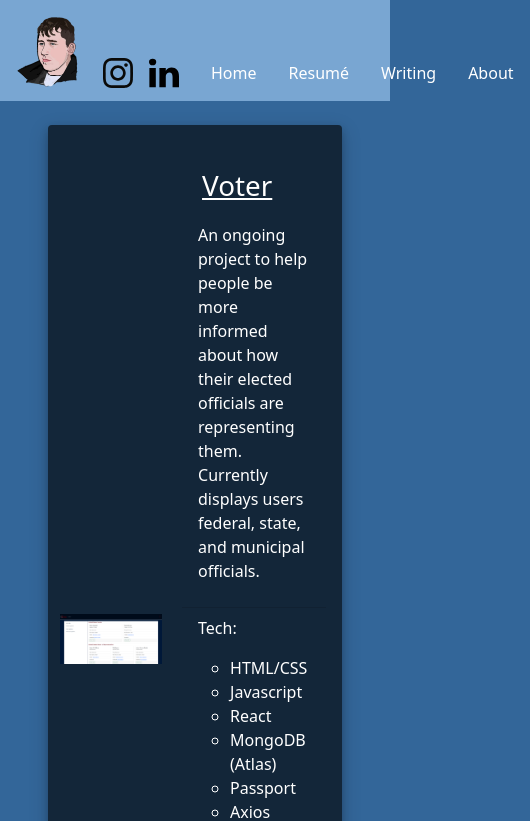
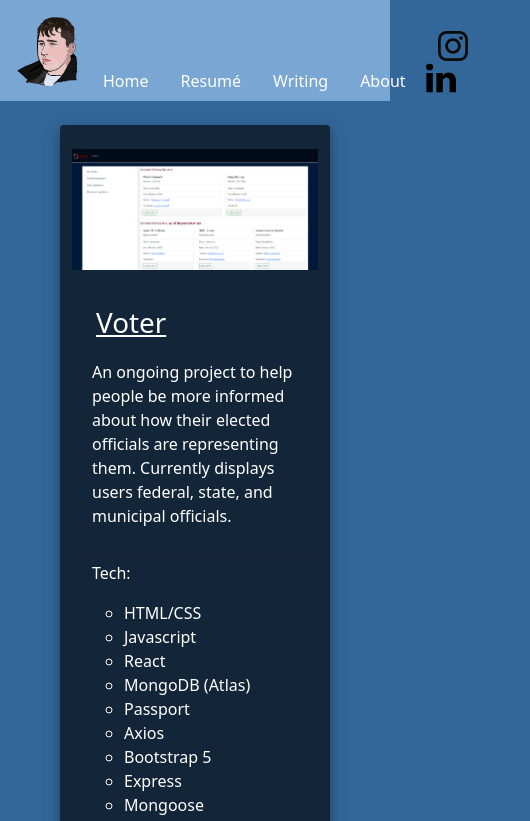
Before and after one commit to dustin-lamarr/react-portfolio, a React (Create React App) app in the folder client/: page /code in a window 390 px wide. Shown: the top 821 px of the page, 530 px wide, since content can reach past the window. Built offline with nearby package versions, Linux system fonts and the light colour scheme.

Commit message:
Formatted for mobile

```diff
--- a/client/src/components/Container/index.js
+++ b/client/src/components/Container/index.js
@@ -4,7 +4,7 @@ import React from "react";
 function Container({ children }) {
 
   return (
-    <div className="container-fluid p-0" id="">
+    <div className="container-fluid min-vw-100" id="">
       { children }
       </div>
 
--- a/client/src/components/InfoCard/index.js
+++ b/client/src/components/InfoCard/index.js
@@ -16,10 +16,10 @@ function InfoCard({ id, img, section, href, summary, children, github, alt }) {
         style={styles.listBody}
       >
         <div className="row">
-          <div className="col p-2 align-self-center">
+          <div className="col-sm p-2 align-self-center">
             <img className="img-fluid" src={img} alt={alt}></img>
           </div>
-          <div className="col pt-3 align-self-start">
+          <div className="col-sm pt-3 align-self-start">
             <ul className="list-group list-group-flush">
               <li className="list-group-item border-0" style={styles.listBody}>
               <a
--- a/client/src/components/TopNav/index.js
+++ b/client/src/components/TopNav/index.js
@@ -2,51 +2,69 @@ import React from "react";
 import "./style.css";
 
 function TopNav({ page }) {
-
   return (
-    <nav className="navbar nav-bg">
+    <nav className="navbar nav-bg px-0">
       <div className="container-fluid">
         <div className="d-flex flex-row align-items-end g-0">
           <div className="d-inline-flex flex-column">
-        <a className="navbar-brand" href="/" alt="deezus">
+            <a className="navbar-brand m-0" href="/" alt="deezus">
               <img src="/images/deez.png" alt="" height="75" width="75"></img>
             </a>
           </div>
-            <div className="d-inline-flex flex-column p-0">
-          <a className="navbar-brand mr-1" href="https://www.instagram.com/prodigal_punk/">
-            <img src="/images/ig.svg" alt="instagram logo" height="30" width="30" />
-          </a>
-          </div>
-          <div className="d-inline-flex flex-column p-0">
-          <a className="navbar-brand" href="https://www.linkedin.com/in/dustinlamarr/">
-            <img src="/images/li.svg" alt="linkedin logo" height="30" width="30" />
-          </a>
-          </div>
-          <div className="d-flex flex-column align-items-end">
-          <div className="d-inline-flex flex-row align-items-end">
-            {page === "home" &&
-            (
-              <span className="navbar-text fw-bolder" style={{color: "#132639"}}>Dustin LaMarr | Full Stack Developer | dustin.lamarr@gmail.com</span>
+
+          <div className="d-flex flex-column">
+            <div className="d-inline-flex flex-row">
+              {page === "home" && (
+                 <ul className="navbar-nav list-group-flush list-group-horizontal">
+                 <li className="nav-item list-group-item border-0 bg-transparent p-0">
+                <span
+                  className="navbar-text"
+                  style={{ color: "white" }}
+                >
+                  Dustin LaMarr | Full Stack Developer | <a className="link-light" href="mailto:dustin.lamarr@gmail.com">dustin.lamarr@gmail.com</a>
+                </span>
+                </li>
+                </ul>
               )}
               {page === "code" && (
                 <ul className="navbar-nav list-group-flush list-group-horizontal align-items-end  ml-auto">
-              <li className="nav-item list-group-item border-0 bg-transparent pb-0" >
-                <a className="nav-link" aria-current="page" href="/" id="nav-li">
+                  <li className="nav-item list-group-item border-0 bg-transparent pb-0">
+                    <a
+                      className="nav-link py-0"
+                      aria-current="page"
+                      href="/"
+                      id="nav-li"
+                    >
                       Home
                     </a>
                   </li>
                   <li className="nav-item list-group-item border-0 bg-transparent pb-0">
-                <a className="nav-link" aria-current="page" href="/resume" id="nav-li">
+                    <a
+                      className="nav-link py-0"
+                      aria-current="page"
+                      href="/resume"
+                      id="nav-li"
+                    >
                       Resumé
                     </a>
                   </li>
                   <li className="nav-item list-group-item border-0 bg-transparent pb-0">
-                <a className="nav-link" aria-current="page" href="/writing" id="nav-li">
+                    <a
+                      className="nav-link py-0"
+                      aria-current="page"
+                      href="/writing"
+                      id="nav-li"
+                    >
                       Writing
                     </a>
                   </li>
                   <li className="nav-item list-group-item border-0 bg-transparent pb-0">
-                <a className="nav-link" aria-current="page" href="/about" id="nav-li">
+                    <a
+                      className="nav-link py-0"
+                      aria-current="page"
+                      href="/about"
+                      id="nav-li"
+                    >
                       About
                     </a>
                   </li>
@@ -54,23 +72,43 @@ function TopNav({ page }) {
               )}
               {page === "resume" && (
                 <ul className="navbar-nav list-group-flush list-group-horizontal align-items-end">
-              <li className="nav-item list-group-item border-0 bg-transparent pb-0" >
-                <a className="nav-link" aria-current="page" href="/" id="nav-li">
+                  <li className="nav-item list-group-item border-0 bg-transparent pb-0">
+                    <a
+                      className="nav-link py-0"
+                      aria-current="page"
+                      href="/"
+                      id="nav-li"
+                    >
                       Home
                     </a>
                   </li>
                   <li className="nav-item list-group-item border-0 bg-transparent pb-0">
-                <a className="nav-link" aria-current="page" href="/code" id="nav-li">
+                    <a
+                      className="nav-link py-0"
+                      aria-current="page"
+                      href="/code"
+                      id="nav-li"
+                    >
                       Code
                     </a>
                   </li>
                   <li className="nav-item list-group-item border-0 bg-transparent pb-0">
-                <a className="nav-link" aria-current="page" href="/writing" id="nav-li">
+                    <a
+                      className="nav-link py-0"
+                      aria-current="page"
+                      href="/writing"
+                      id="nav-li"
+                    >
                       Writing
                     </a>
                   </li>
                   <li className="nav-item list-group-item border-0 bg-transparent pb-0">
-                <a className="nav-link" aria-current="page" href="/about" id="nav-li">
+                    <a
+                      className="nav-link py-0"
+                      aria-current="page"
+                      href="/about"
+                      id="nav-li"
+                    >
                       About
                     </a>
                   </li>
@@ -78,23 +116,43 @@ function TopNav({ page }) {
               )}
               {page === "writing" && (
                 <ul className="navbar-nav list-group-flush list-group-horizontal align-items-end">
-              <li className="nav-item list-group-item border-0 bg-transparent pb-0" >
-                <a className="nav-link" aria-current="page" href="/" id="nav-li">
+                  <li className="nav-item list-group-item border-0 bg-transparent pb-0">
+                    <a
+                      className="nav-link py-0"
+                      aria-current="page"
+                      href="/"
+                      id="nav-li"
+                    >
                       Home
                     </a>
                   </li>
                   <li className="nav-item list-group-item border-0 bg-transparent pb-0">
-                <a className="nav-link" aria-current="page" href="/code" id="nav-li">
+                    <a
+                      className="nav-link py-0"
+                      aria-current="page"
+                      href="/code"
+                      id="nav-li"
+                    >
                       Code
                     </a>
                   </li>
                   <li className="nav-item list-group-item border-0 bg-transparent pb-0">
-                <a className="nav-link" aria-current="page" href="/resume" id="nav-li">
+                    <a
+                      className="nav-link py-0"
+                      aria-current="page"
+                      href="/resume"
+                      id="nav-li"
+                    >
                       Resumé
                     </a>
                   </li>
                   <li className="nav-item list-group-item border-0 bg-transparent pb-0">
-                <a className="nav-link" aria-current="page" href="/about" id="nav-li">
+                    <a
+                      className="nav-link py-0"
+                      aria-current="page"
+                      href="/about"
+                      id="nav-li"
+                    >
                       About
                     </a>
                   </li>
@@ -102,28 +160,77 @@ function TopNav({ page }) {
               )}
               {page === "about" && (
                 <ul className="navbar-nav list-group-flush list-group-horizontal align-items-end">
-              <li className="nav-item list-group-item border-0 bg-transparent pb-0" >
-                <a className="nav-link" aria-current="page" href="/" id="nav-li">
+                  <li className="nav-item list-group-item border-0 bg-transparent pb-0">
+                    <a
+                      className="nav-link py-0"
+                      aria-current="page"
+                      href="/"
+                      id="nav-li"
+                    >
                       Home
                     </a>
                   </li>
                   <li className="nav-item list-group-item border-0 bg-transparent pb-0">
-                <a className="nav-link" aria-current="page" href="/code" id="nav-li">
+                    <a
+                      className="nav-link py-0"
+                      aria-current="page"
+                      href="/code"
+                      id="nav-li"
+                    >
                       Code
                     </a>
                   </li>
                   <li className="nav-item list-group-item border-0 bg-transparent pb-0">
-                <a className="nav-link" aria-current="page" href="/resume" id="nav-li">
+                    <a
+                      className="nav-link py-0"
+                      aria-current="page"
+                      href="/resume"
+                      id="nav-li"
+                    >
                       Resumé
                     </a>
                   </li>
                   <li className="nav-item list-group-item border-0 bg-transparent pb-0">
-                <a className="nav-link" aria-current="page" href="/about" id="nav-li">
+                    <a
+                      className="nav-link py-0"
+                      aria-current="page"
+                      href="/about"
+                      id="nav-li"
+                    >
                       Writing
                     </a>
                   </li>
                 </ul>
               )}
+            </div>
+          </div>
+          <div className="flex-row me-auto">
+          <div className="d-inline-flex flex-column justify-content-center">
+            <a
+              className="navbar-brand px-3 py-0 mx-0"
+              href="https://www.instagram.com/prodigal_punk/"
+            >
+              <img
+                src="/images/ig.svg"
+                alt="instagram logo"
+                height="30"
+                width="30"
+
+              />
+            </a>
+          </div>
+          <div className="d-inline-flex flex-column">
+            <a
+              className="navbar-brand px-1 py-0"
+              href="https://www.linkedin.com/in/dustinlamarr/"
+            >
+              <img
+                src="/images/li.svg"
+                alt="linkedin logo"
+                height="30"
+                width="30"
+              />
+            </a>
           </div>
           </div>
         </div>
--- a/client/src/pages/Code.js
+++ b/client/src/pages/Code.js
@@ -1,4 +1,4 @@
-import React, { useEffect, useState } from "react";
+import React from "react";
 import Container from "../components/Container";
 import TopNav from "../components/TopNav";
 import InfoCard from "../components/InfoCard";
```
Also changed, not shown: client/src/pages/Home.js (+4 -4 lines). Lines whose indentation alone changed are shown as unchanged.
